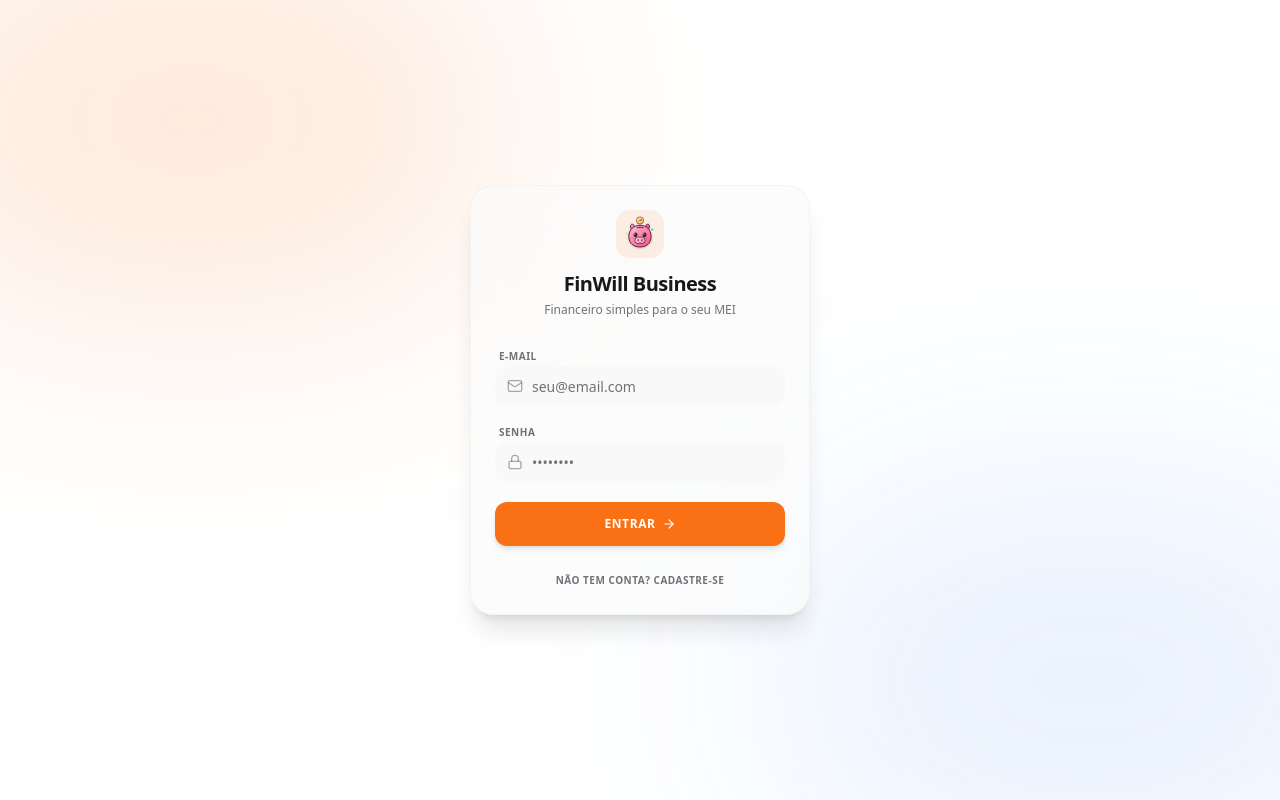
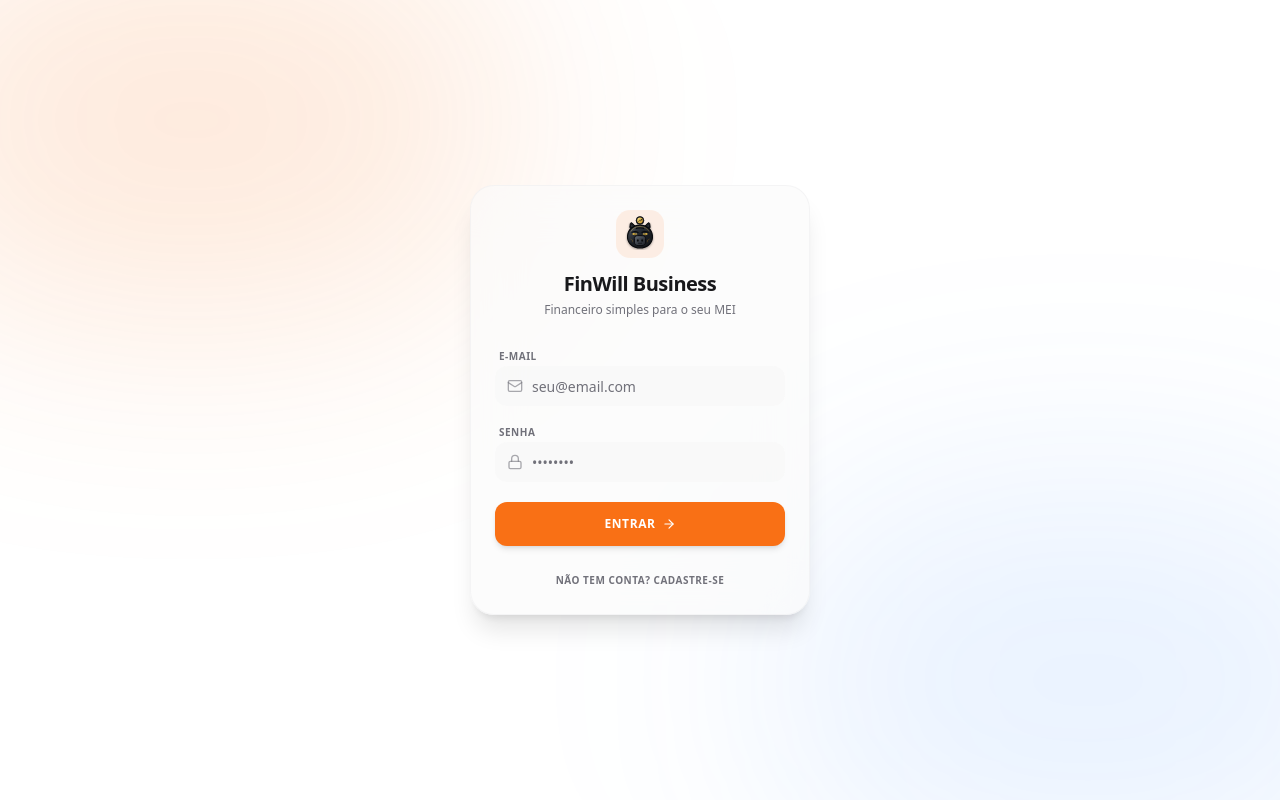
Before and after one commit to williambmxer-sketch/Finwillbusiness, a React (Vite) app: page / in a window 1280 px wide. Built offline with nearby package versions, Linux system fonts and the light colour scheme; no server answers.

Commit message:
Update PWA branding and auto refresh

```diff
--- a/index.html
+++ b/index.html
@@ -4,8 +4,8 @@
     <meta charset="UTF-8" />
     <meta name="viewport" content="width=device-width, initial-scale=1.0, maximum-scale=1.0, user-scalable=0" />
     <meta name="theme-color" content="#000000" />
-    <link rel="apple-touch-icon" href="/icone-financas-pwa.svg" />
-    <link rel="icon" type="image/svg+xml" href="/icone-financas-pwa.svg" />
+    <link rel="apple-touch-icon" href="/icone-financas-pwa.svg?v=2" />
+    <link rel="icon" type="image/svg+xml" href="/icone-financas-pwa.svg?v=2" />
     <meta name="apple-mobile-web-app-capable" content="yes" />
     <meta name="apple-mobile-web-app-status-bar-style" content="default" />
     <meta name="description" content="FinWill Business — financeiro simples para MEI" />
--- a/src/App.tsx
+++ b/src/App.tsx
@@ -173,7 +173,7 @@
     return (
       <div className="flex bg-background h-screen w-screen items-center justify-center">
         <motion.div animate={{ scale: [1, 1.2, 1] }} transition={{ repeat: Infinity, duration: 1.5 }}>
-          <img src="/icone-financas-pwa.svg" alt="FinWill" className="h-14 w-14 object-contain" />
+          <img src="/icone-financas-pwa.svg?v=2" alt="FinWill" className="h-14 w-14 object-contain" />
         </motion.div>
       </div>
     );
@@ -186,7 +186,7 @@
   if (dataError && !hasLoadedData) {
     return (
       <div className="flex h-screen w-screen flex-col items-center justify-center gap-4 bg-background px-6 text-center">
-        <img src="/icone-financas-pwa.svg" alt="FinWill" className="h-12 w-12 object-contain" />
+          <img src="/icone-financas-pwa.svg?v=2" alt="FinWill" className="h-12 w-12 object-contain" />
         <div>
           <h1 className="text-base font-bold">Não foi possível carregar seus dados</h1>
           <p className="mt-1 text-xs text-muted-foreground">Verifique sua conexão e tente novamente.</p>
--- a/src/components/TopNavigation.tsx
+++ b/src/components/TopNavigation.tsx
@@ -204,7 +204,7 @@
     <div ref={rootRef} className="relative z-[80] border-b border-border bg-card/95 shadow-sm">
       <div className="mx-auto flex h-16 w-full max-w-[1500px] items-center gap-2 px-3 lg:px-5">
         <button type="button" onClick={() => setCurrentView('dashboard')} className="mr-1 flex shrink-0 items-center gap-2 rounded-xl px-1.5 py-1 transition-colors hover:bg-muted">
-          <img src="/icone-financas-pwa.svg" alt="FinWill" className="h-9 w-9" />
+          <img src="/icone-financas-pwa.svg?v=2" alt="FinWill" className="h-9 w-9" />
           <div className="hidden text-left sm:block">
             <div className="text-sm font-black leading-none tracking-tight">FinWill</div>
             <div className="mt-1 text-[9px] font-bold uppercase tracking-[0.18em] text-primary">Business</div>
--- a/src/components/views/AuthView.tsx
+++ b/src/components/views/AuthView.tsx
@@ -58,7 +58,7 @@
       >
         <div className="flex flex-col items-center mb-6">
           <div className="w-12 h-12 bg-primary/10 rounded-[14px] flex items-center justify-center mb-3 overflow-hidden">
-            <img src="/icone-financas-pwa.svg" alt="FinWill" className="w-10 h-10 object-contain" />
+            <img src="/icone-financas-pwa.svg?v=2" alt="FinWill" className="w-10 h-10 object-contain" />
           </div>
           <h1 className="text-xl font-bold tracking-tight">FinWill Business</h1>
           <p className="text-xs text-muted-foreground mt-1 text-center">
--- a/vite.config.ts
+++ b/vite.config.ts
@@ -10,7 +10,7 @@
       react(),
       tailwindcss(),
       VitePWA({
-        registerType: 'prompt',
+        registerType: 'autoUpdate',
         includeAssets: ['icone-financas-pwa.svg'],
         workbox: {
           maximumFileSizeToCacheInBytes: 5000000
@@ -24,7 +24,7 @@
           display: 'standalone',
           icons: [
             {
-              src: 'icone-financas-pwa.svg',
+              src: 'icone-financas-pwa.svg?v=2',
               sizes: 'any',
               type: 'image/svg+xml',
               purpose: 'any'
```
Also changed, not shown: icone-financas-pwa.svg, public/icone-financas-pwa.svg.
